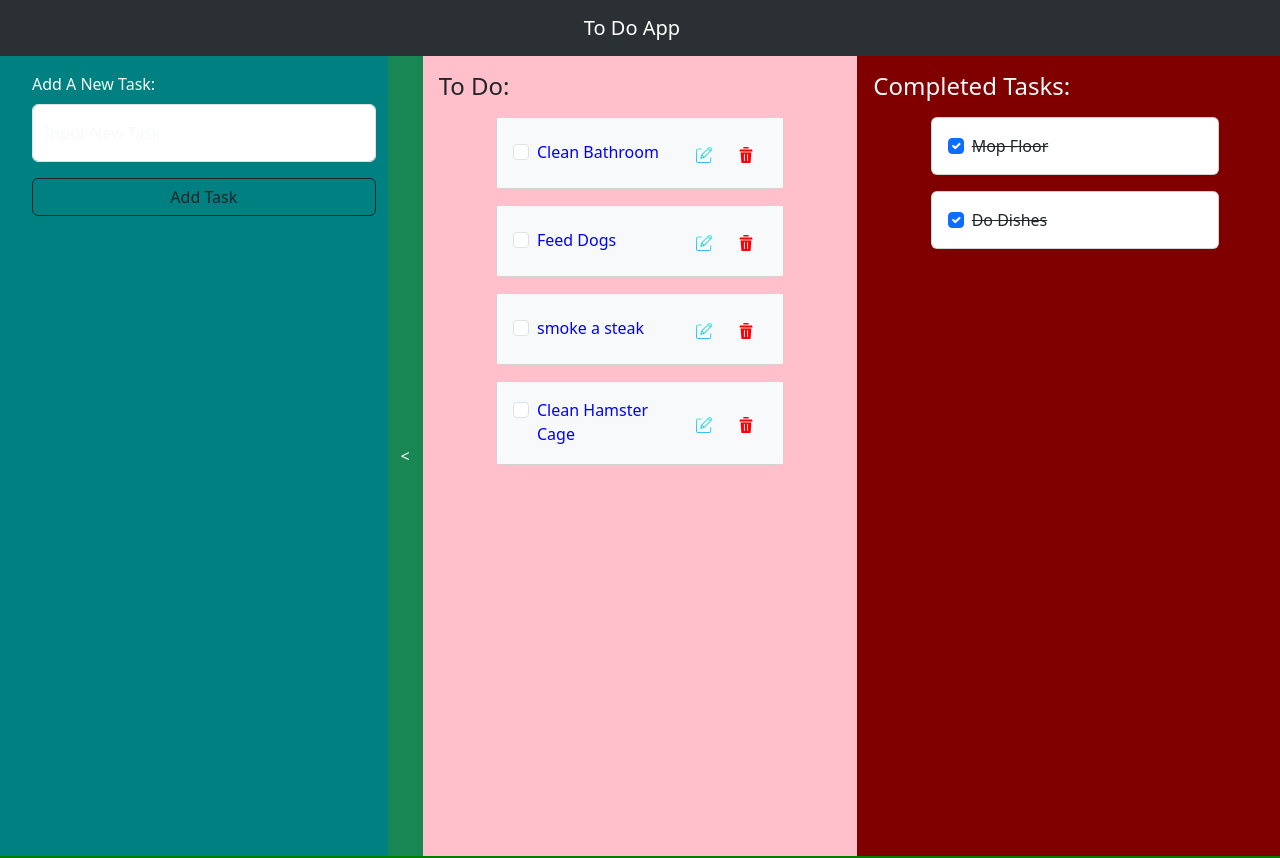
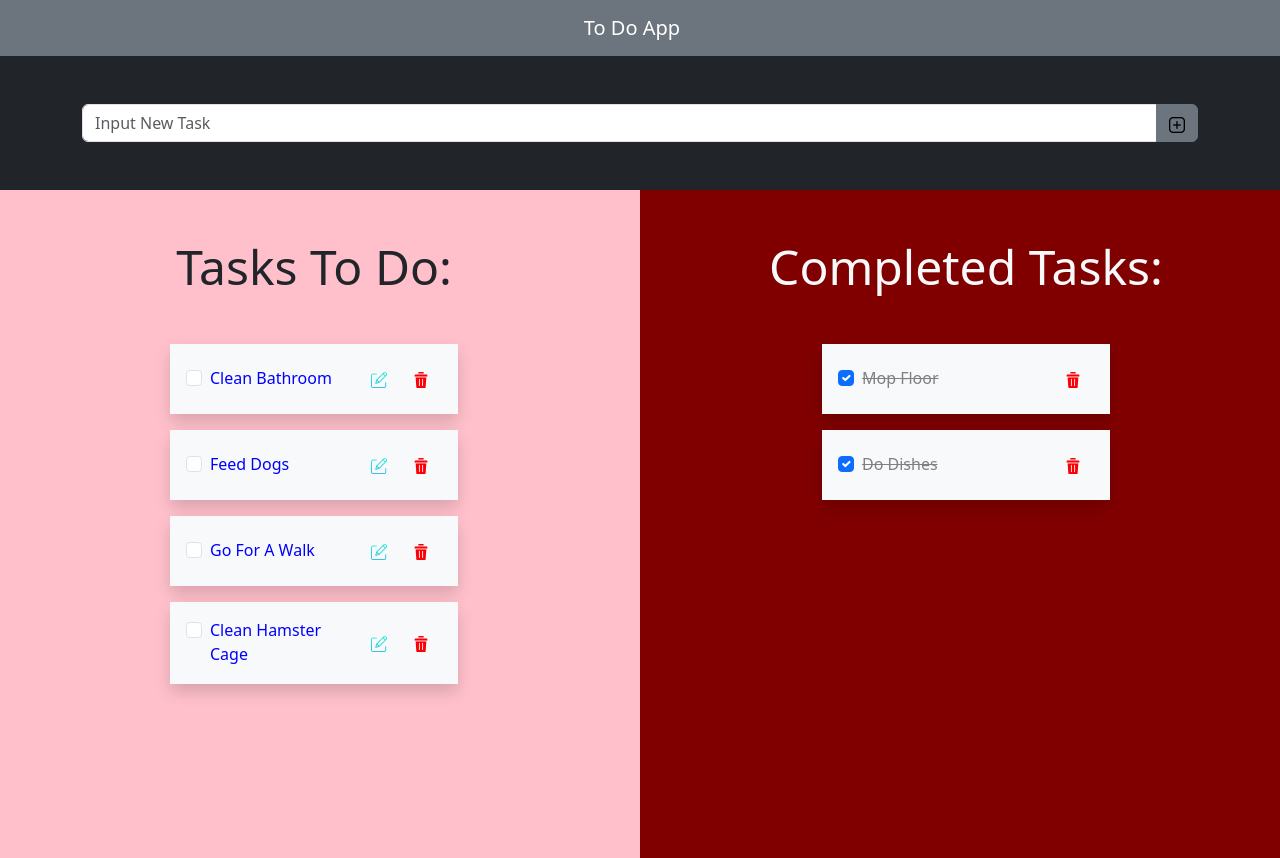
Before and after one commit to coltonBrighton/week-15-coding-assignment, a React (Vite) app: page / in a window 1280 px wide. Shown: the top 858 px of the page. Built offline with nearby package versions, Linux system fonts and the light colour scheme.

Commit message:
added ability to replace task data in card with edit button. can now mark tasks as complete. Updated styling.

```diff
--- /dev/null
+++ b/src/AddTaskBar.tsx
@@ -0,0 +1,27 @@
+import addPNG from "./assets/more.png"
+import { Container, Form, InputGroup, Button } from "react-bootstrap";
+
+// adding type for addTask function
+type Props = {
+    addTask: () => void;
+};
+
+export default function AddTaskBar({ addTask }: Props) {
+  return (
+    <div className="d-flex">
+      <Container className="my-5 justify-content-center">
+          <InputGroup>
+            <Form.Control
+                placeholder="Input New Task"
+            />
+            <Button
+                variant="secondary"
+                onClick={ addTask }
+            >
+                <img src={ addPNG } alt="add" />
+            </Button>
+          </InputGroup>
+      </Container>
+    </div>
+  )
+}
--- a/src/App.tsx
+++ b/src/App.tsx
@@ -1,77 +1,100 @@
 import { useState } from "react";
-import { taskArray } from "./TEST_DATA";
+import { completedTaskArray, taskArray } from "./TEST_DATA";
 import CompletedTasks from "./CompletedTasks";
 import Navbar from "./Navbars";
-import Sidebar from "./Sidebar";
 import TasksToDo from "./TasksToDo";
 import Row from "react-bootstrap/Row";
 import Footer from "./Footer";
-
-type eventType= {
-  preventDefault: any;
-  type: string
-  payload?: any
-}
+import AddTaskBar from "./AddTaskBar";
 
 export default function App() {
-  const [isOpen, setIsOpen] = useState(true);
+  // Use useState to manage taskArray state
+  const [tasks, setTasks] = useState<{ id: number; task: string }[]>(taskArray);
 
-  // collapse sidebar
-  const toggleCollapse = () => {
-    setIsOpen(!isOpen);
-  };
+  // Using useState to manage completedTaskArray state
+  const [completeTask, setCompleteTask] = useState<{ id: number; task: string}[]>(completedTaskArray)
+
   // making a width prop for card sizes
   const width = 18;
 
-    // Use useState to manage taskArray state
-    const [tasks, setTasks] = useState(taskArray);
   // Delete task function
   const deleteTask = (taskId: number) => {
     // Filter out the task with the given taskId
     const updatedTasks = tasks.filter((task) => task.id !== taskId);
-      setTasks(updatedTasks)
+    setTasks(updatedTasks);
+  };
+
+  // addTask on button click
+  const addTask = () => {
+    // create new task and add it to the array in state
+    const newTask = {
+      id: Math.random(),
+      task: "Vacuum Living Room",
+    };
+    setTasks([...tasks, newTask]);
+  };
+
+  // editTask on button click
+  // grap the tasks currently in state then use map to update the task
+  const editTask = (taskId: number) => {
+    setTasks(prevTasks =>
+      prevTasks.map(task => (
+        task.id !== taskId ?
+        task : {
+        ...task,
+        task: "Clean Fish"
+      }
+    )));
   }
 
-    const addTask = (e: eventType) => {
-      // Filter out the task with the given taskId
+  // mark complete
+  const markComplete = (taskId: number) => {
+    // find task to move to completedTaskArray
+    const taskToComplete = tasks.find((task) => task.id === taskId)
+    if (taskToComplete) {
+      // remove task from taskArray
+    const updatedTasks = tasks.filter((task) => task.id !== taskId);
+    //update tasks new state
+    setTasks(updatedTasks)
+    // add task to completedTaskArray
+    setCompleteTask([...completeTask, taskToComplete])
+    }
+  }
 
-      const newTask = {
-        id:Math.random(),
-        task: "blah"
-      }
-      e.preventDefault();
-      const updatedTask = [
-        ...tasks,
-       newTask
-      ]
-
-      setTasks(updatedTask)
+  // delete completed task
+  const deleteCompletedTask = (taskId: number) => {
+    // filter out task with given taskId
+    const updateCompletedTasks = completeTask.filter((task) => task.id !== taskId);
+    // update state
+    setCompleteTask(updateCompletedTasks)
   }
   // create application using compenents Navbar, Sidebar, TasksToDo, and CompletedTasks.
   return (
     <div>
       <Navbar />
-      <Row>
-        <Sidebar
-          bgColor="teal"
-          isOpen={ isOpen }
+      <Row className="bg-dark">
+        <AddTaskBar
           addTask={ addTask }
-          collapse={ toggleCollapse }
         />
         <TasksToDo
           newWidth={width}
           textColor="blue"
           bgColor="pink"
-          deleteTask={ deleteTask }
+          deleteTask={deleteTask}
           taskArray={ tasks }
+          addTask={ addTask }
+          editTask={ editTask }
+          markComplete={ markComplete }
         />
         <CompletedTasks
-          newWidth={ width }
+          newWidth={width}
           textColor="grey"
           bgColor="maroon"
+          deleteCompletedTask={ deleteCompletedTask }
+          completedTaskArray= { completeTask }
         />
       </Row>
-      <Footer bgColor="green" />
+      <Footer bgColor="black" />
     </div>
   );
 }
--- a/src/CompletedTasks.tsx
+++ b/src/CompletedTasks.tsx
@@ -1,14 +1,18 @@
-import { completedTaskArray } from "./TEST_DATA";
-import Col from "react-bootstrap/Col";
-import Stack from "react-bootstrap/Stack";
-import Card from "react-bootstrap/Card";
-import Form from "react-bootstrap/Form";
+import deletePNG from "./assets/delete.png";
+import { Col, Stack, Card, Form, Button } from "react-bootstrap";
 
+// type for task
+type completedTask = {
+  id: number,
+  task: string
+}
 // giving my props textColor, newWidth, bgColor their respective types
 type Props = {
   newWidth: number;
   textColor: string;
   bgColor: string;
+  completedTaskArray: completedTask[];
+  deleteCompletedTask: (taskId: number) => void;
 };
 
 // use destructuring to grab textColor, newWidth and bgColor then set their type to Props
@@ -16,48 +20,44 @@ export default function CompletedTasks({
   newWidth,
   textColor,
   bgColor,
+  completedTaskArray,
+  deleteCompletedTask,
 }: Props) {
   return (
-    <Col md className="p-0 vh-100" style={{ backgroundColor: bgColor }}>
-        <h4 className="my-3 mx-3 text-light">Completed Tasks:</h4>
+    <Col md className="vh-100" style={{ backgroundColor: bgColor }}>
+        <h4 className="display-5 text-center my-5 text-light">Completed Tasks:</h4>
         <Stack gap={3}>
+        {completedTaskArray.map((task, index) => (
           <Card
-            className="shadow-md mx-auto"
+            key={index}
+            className="mx-auto shadow border-0"
             style={{ width: newWidth + "rem" }}
-          >
-            <Card.Body>
-              <Form>
-                <Form.Group>
-                  <Form.Check.Input type="checkbox" checked />
-                  <Form.Check.Label
-                    className="text-decoration-line-through mx-2"
-                    style={{ textDecorationColor: textColor }}
-                  >
-                    {completedTaskArray[0].task}
-                  </Form.Check.Label>
-                </Form.Group>
+        >
+          <Card.Body className="bg-light">
+            <Stack
+              direction="horizontal"
+              className="d-flex justify-content-center"
+            >
+              <Form className="w-100">
+                <Form.Check
+                  style={{ color: textColor }}
+                  type="checkbox"
+                  label={ <span className="text-decoration-line-through">{task.task}</span> }
+                  checked
+                />
               </Form>
-            </Card.Body>
-          </Card>
-          <Card
-            className="shadow-md mx-auto"
-            style={{ width: newWidth + "rem" }}
-          >
-            <Card.Body>
-              <Form>
-                <Form.Group>
-                  <Form.Check.Input type="checkbox" checked />
-                  <Form.Check.Label
-                    className="text-decoration-line-through mx-2"
-                    style={{ textDecorationColor: textColor }}
-                  >
-                    {completedTaskArray[1].task}
-                  </Form.Check.Label>
-                </Form.Group>
-              </Form>
-            </Card.Body>
-          </Card>
-        </Stack>
+              <Button
+                variant="outline-light"
+                onClick={() => deleteCompletedTask(task.id)} // Pass the index to deleteTask
+              >
+                <img src={ deletePNG } alt="Delete" />
+              </Button>
+            </Stack>
+          </Card.Body>
+        </Card>
+        ))}
+
+      </Stack>
     </Col>
   );
 }
--- a/src/Navbars.tsx
+++ b/src/Navbars.tsx
@@ -3,7 +3,7 @@ import Navbar from "react-bootstrap/Navbar";
 
 export default function Navbars() {
   return (
-    <Navbar className="bg-body-tertiary vw-100" data-bs-theme="dark">
+    <Navbar className="bg-secondary" data-bs-theme="dark">
       <Container className="justify-content-center">
         <Navbar.Brand>To Do App</Navbar.Brand>
       </Container>
--- a/src/Sidebar.tsx
+++ /dev/null
@@ -1,37 +0,0 @@
-import SidebarForm from "./SidebarForm";
-import Col from "react-bootstrap/Col";
-import Stack from "react-bootstrap/Stack";
-import Button from "react-bootstrap/Button";
-
-// type for bgColor prop which will change the background color
-type Props = {
-  bgColor: string;
-  isOpen: boolean;
-  collapse: () => void;
-  addTask: () => void;
-};
-// using destructuring to pull in bgColor and give it the type of Props
-export default function Sidebar({ bgColor, isOpen, collapse, addTask}: Props) {
-  // Sidebar component contains a SidebarForm component
-  return (
-    <Col md={isOpen ? 4 : 1} className="p-0 bg-success" >
-      <Stack direction="horizontal">
-        <div
-          className="g-0 text-light w-100"
-          style={{ backgroundColor: bgColor }}
-        >
-          {isOpen && <SidebarForm addTask={ addTask } />}
-        </div>
-        <div>
-          <Button
-            className="vh-100 rounded-0"
-            onClick={collapse}
-            variant="success"
-          >
-            {isOpen ? "<" : ">"}
-          </Button>
-        </div>
-      </Stack>
-    </Col>
-  );
-}
--- a/src/SidebarForm.tsx
+++ /dev/null
@@ -1,33 +0,0 @@
-import Form from "react-bootstrap/Form";
-import Button from "react-bootstrap/Button";
-import FloatingLabel from "react-bootstrap/FloatingLabel";
-import { Container } from "react-bootstrap";
-
-// Prop time BBG
-type Props = {
-  addTask: () => void;
-};
-
-export default function SidebarForm({ addTask }: Props) {
-  return (
-    <div className="mx-3 vh-100">
-      <Container className="mx-3">
-        <Form>
-          <Form.Label className="mt-3">Add A New Task:</Form.Label>
-          <FloatingLabel controlId="floatingInput" label="Input New Task">
-            <Form.Control
-              as="input"
-              placeholder="Input New Task"
-              className="mb-3"
-            />
-          </FloatingLabel>
-          <div className="d-grid gap-2">
-            <Button variant="outline-dark" type="submit" onClick={addTask}>
-              Add Task
-            </Button>
-          </div>
-        </Form>
-      </Container>
-    </div>
-  );
-}
--- a/src/TEST_DATA.tsx
+++ b/src/TEST_DATA.tsx
@@ -11,7 +11,7 @@ export const taskArray = [
     },
     {
         id: 3,
-        task: "smoke a steak"
+        task: "Go For A Walk"
     },
     {
         id: 4,
--- a/src/TasksToDo.tsx
+++ b/src/TasksToDo.tsx
@@ -1,42 +1,43 @@
-
-import Col from "react-bootstrap/Col";
-import Stack from "react-bootstrap/Stack";
-import Card from "react-bootstrap/Card";
-import Form from "react-bootstrap/Form";
-import Button from "react-bootstrap/Button";
 import deletePNG from "./assets/delete.png";
 import editPNG from "./assets/edit.png";
+import { Col, Stack, Card, Form, Button} from "react-bootstrap"
 
+type Task = {
+  id: number,
+  task: string
+}
 // giving my props textColor, newWidth, bgColor their respective types
 type Props = {
   textColor: string;
   newWidth: number;
   bgColor: string;
-  taskArray: [{
-    id: number,
-    task: string
-  }]
+  taskArray: Task[];
   addTask: () => void;
   deleteTask: (taskId: number) => void;
+  editTask: (taskId: number) => void;
+  markComplete: (taskId: number) => void;
 };
+
 // use destructuring to grab textColor, newWidth and bgColor then set their type to Props
 export default function TasksToDo({
   textColor,
   newWidth,
   bgColor,
   deleteTask,
-  taskArray
+  taskArray,
+  editTask,
+  markComplete
 }: Props) {
   console.log("TasksToDo", taskArray)
   return (
-    <Col md className="p-0 vh-100" style={{ backgroundColor: bgColor }}>
-      <h4 className="my-3 mx-3">To Do:</h4>
-      <Stack>
+    <Col style={{ backgroundColor: bgColor }}>
+      <h4 className="display-5 text-center my-5">Tasks To Do:</h4>
+      <Stack gap={3}>
         {taskArray.map((task, index) => (
           <Card
-          key={index}
-          className="shadow-md mx-auto mb-3"
-          style={{ width: newWidth + "rem" }}
+            key={index}
+            className="mx-auto shadow border-0"
+            style={{ width: newWidth + "rem" }}
         >
           <Card.Body className="bg-light">
             <Stack
@@ -47,10 +48,14 @@ export default function TasksToDo({
                 <Form.Check
                   style={{ color: textColor }}
                   type="checkbox"
-                  label={ task.task }
+                  label={ <span>{task.task}</span> }
+                  onClick={ () => markComplete(task.id) }
                 />
               </Form>
-              <Button variant="outline-light">
+              <Button
+                variant="outline-light"
+                onClick={() => editTask(task.id)}
+                >
                 <img src={editPNG} alt="Edit" />
               </Button>
               <Button
```
Also changed, not shown: src/Footer.tsx (+9 -1 lines), src/ThemeOptions.tsx (deleted, +0 -9 lines), src/addTask.tsx (deleted, +0 -18 lines), src/assets/more.png (added). Lines whose indentation alone changed are shown as unchanged.
